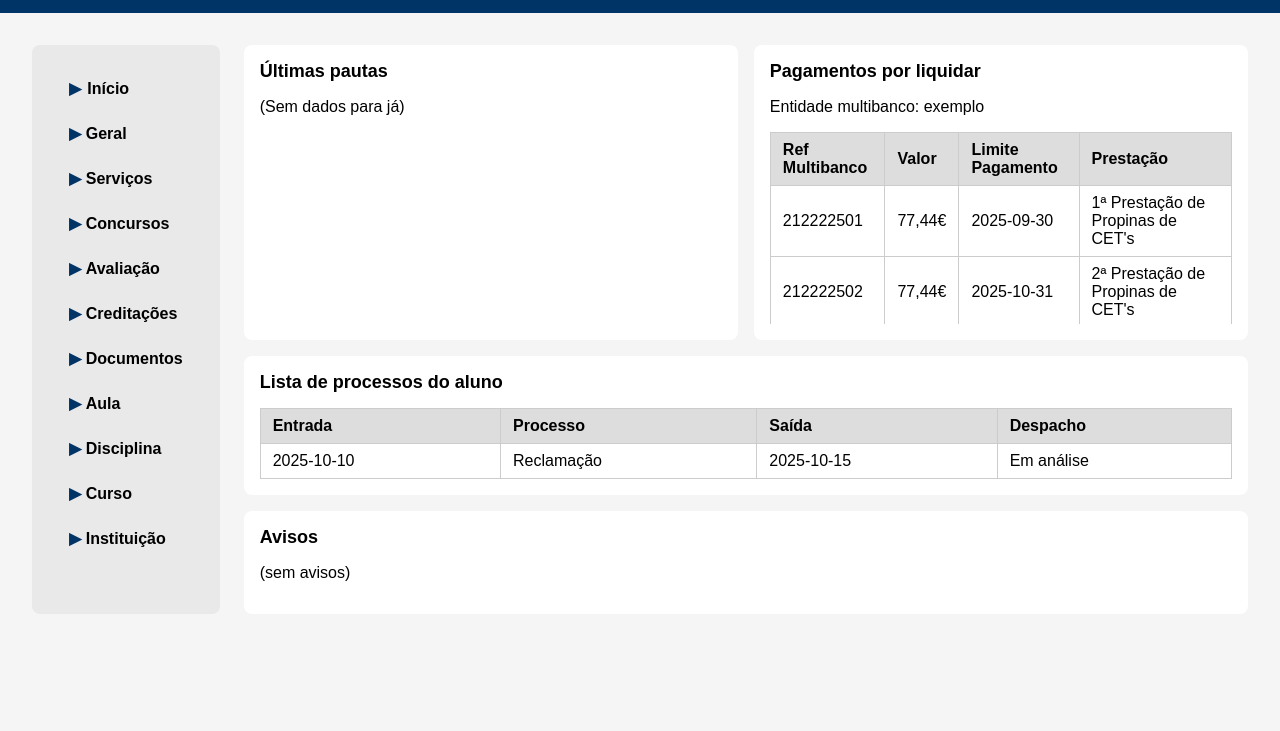
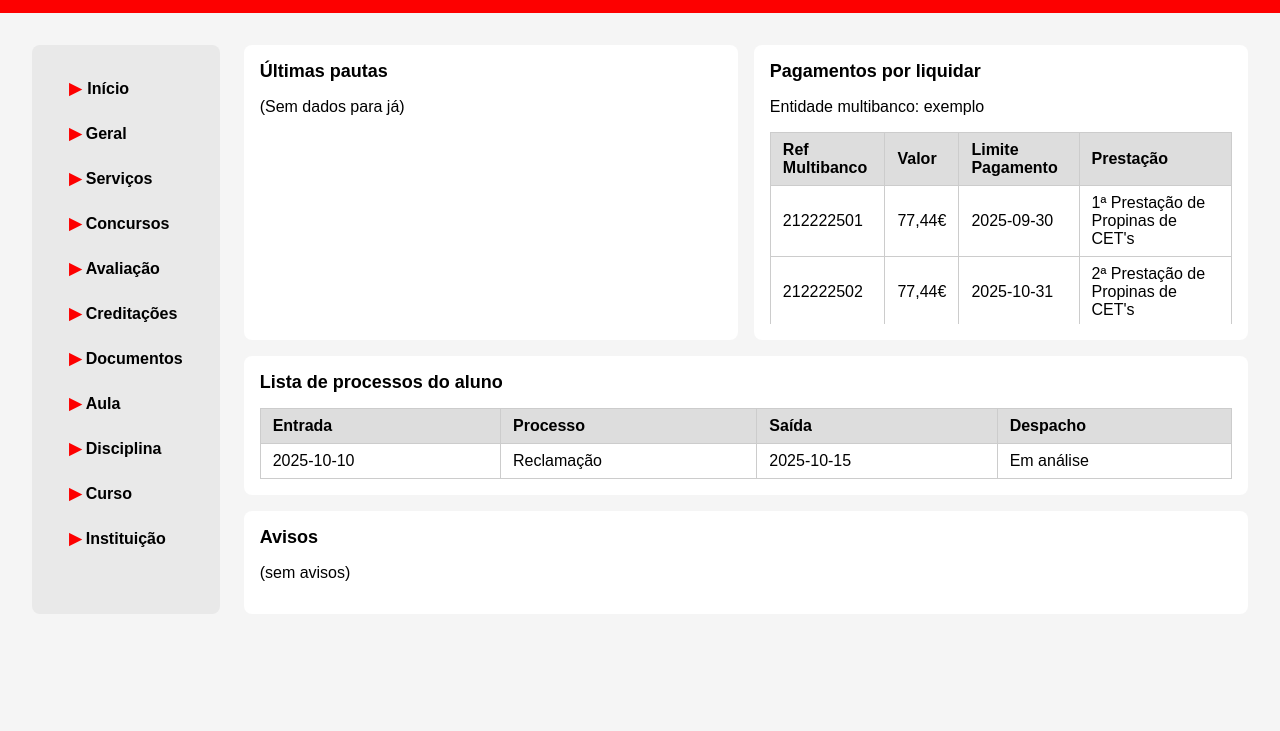
Before and after one commit to leonardoabreu546/info_alunos, a plain HTML site: page pagina_inicial.html in a window 1280 px wide. Shown: the part 69-800 px from the top of the page. Drawn offline with Linux system fonts and the light colour scheme.

Commit message:
mudar cor do cabeçalho

```diff
--- a/pagina_inicial.html
+++ b/pagina_inicial.html
@@ -24,7 +24,7 @@
 
             --text-muted-dark: #ccc;
 
-            --primary: #003366;
+            --primary: #fd0000;
             --primary-dark: #4da3ff;
 
             --border: #ccc;
```
